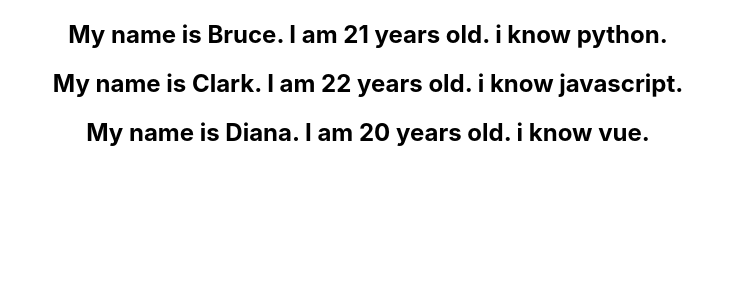
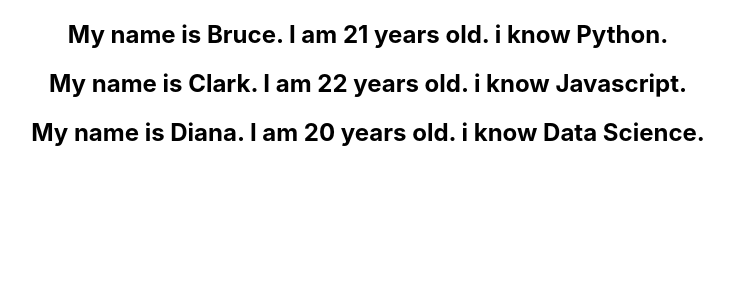
Before and after one commit to bhavishrohilla/react, a React (Create React App) app in the folder react-basics/: page / in a window 1280 px wide. Shown: the top 300 px of the page, without its empty margins (272-1006 px from the left). Built offline with nearby package versions, Linux system fonts and the light colour scheme.

Commit message:
updated files

```diff
--- a/react-basics/src/components/NameList.js
+++ b/react-basics/src/components/NameList.js
@@ -7,24 +7,22 @@
         id : 1,
         name : 'Bruce',
         age : '21',
-        skills : 'python'
+        skills : 'Python'
         },
         {
             id : 2,
             name : 'Clark',
             age : '22',
-            skills : 'javascript'
+            skills : 'Javascript'
         },
         {
             id : 3,
             name : 'Diana',
             age : '20',
-            skills : 'vue'
+            skills : 'Data Science'
         }
     ]
-    const personList = persons.map(person =>
-    <Person person={person} />
-    )
+    const personList = persons.map(person => <Person person={person} />)
 
     return (
         <div>{personList}</div>
```
Also changed, not shown: 1 other file (tests, documents, lock files or other folders).
